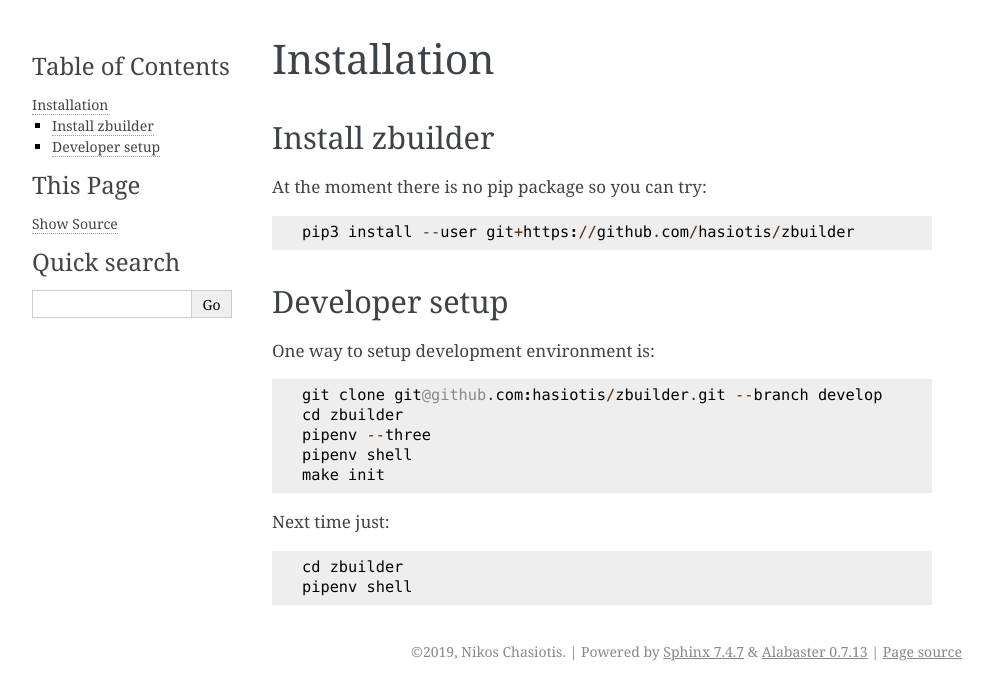
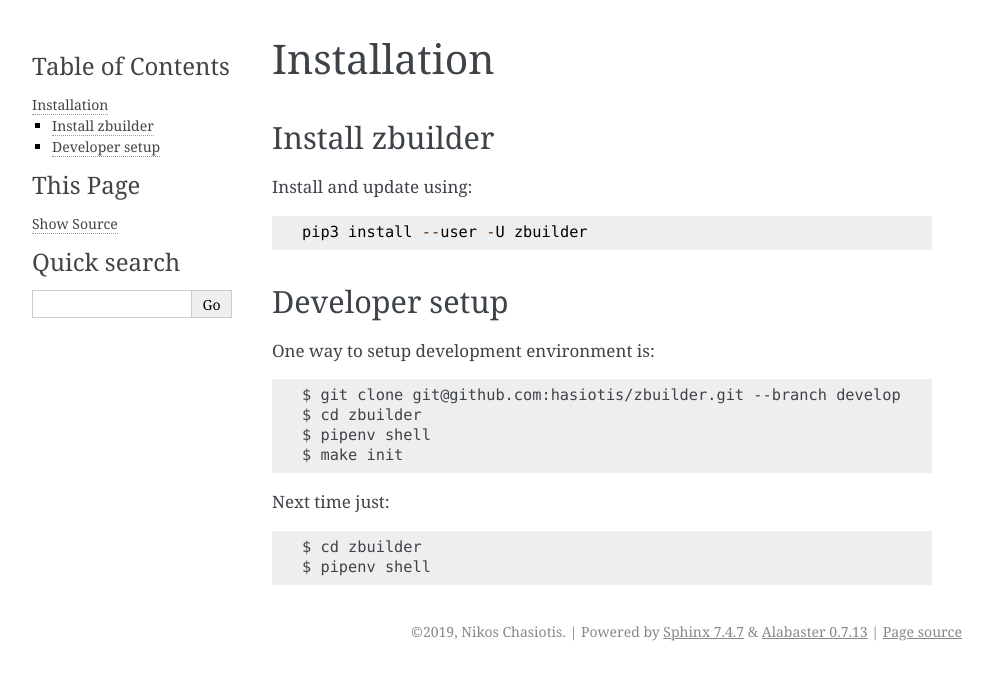
Before and after one commit to hasiotis/zbuilder, a Sphinx documentation site: the page built from docs/install.rst, in a window 1280 px wide. Shown: the top 700 px of the page, without its empty margins (148-1141 px from the left). Built offline with Sphinx 7.4.7, drawn with Linux system fonts in a browser that asks for light colours.

Commit message:
Update doc

```diff
--- a/docs/install.rst
+++ b/docs/install.rst
@@ -4,22 +4,21 @@ Installation
 Install zbuilder
 ----------------
 
-At the moment there is no pip package so you can try::
+Install and update using::
 
- pip3 install --user git+https://github.com/hasiotis/zbuilder
+ pip3 install --user -U zbuilder
 
 Developer setup
 ---------------
 
 One way to setup development environment is::
 
- git clone git@github.com:hasiotis/zbuilder.git --branch develop
- cd zbuilder
- pipenv --three
- pipenv shell
- make init
+ $ git clone git@github.com:hasiotis/zbuilder.git --branch develop
+ $ cd zbuilder
+ $ pipenv shell
+ $ make init
 
 Next time just::
 
- cd zbuilder
- pipenv shell
+ $ cd zbuilder
+ $ pipenv shell
```
Also changed, not shown: README.md (+8 -0 lines).
